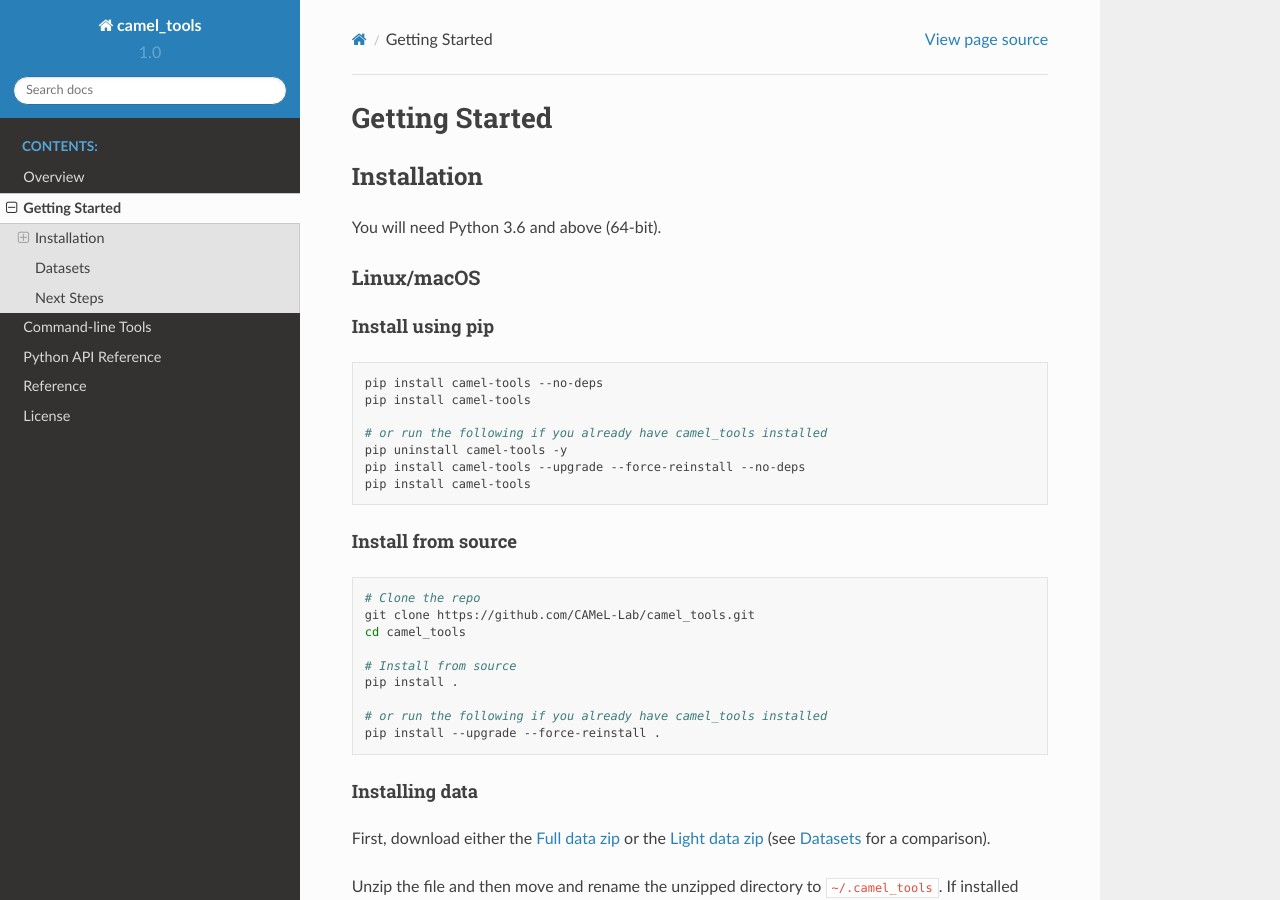
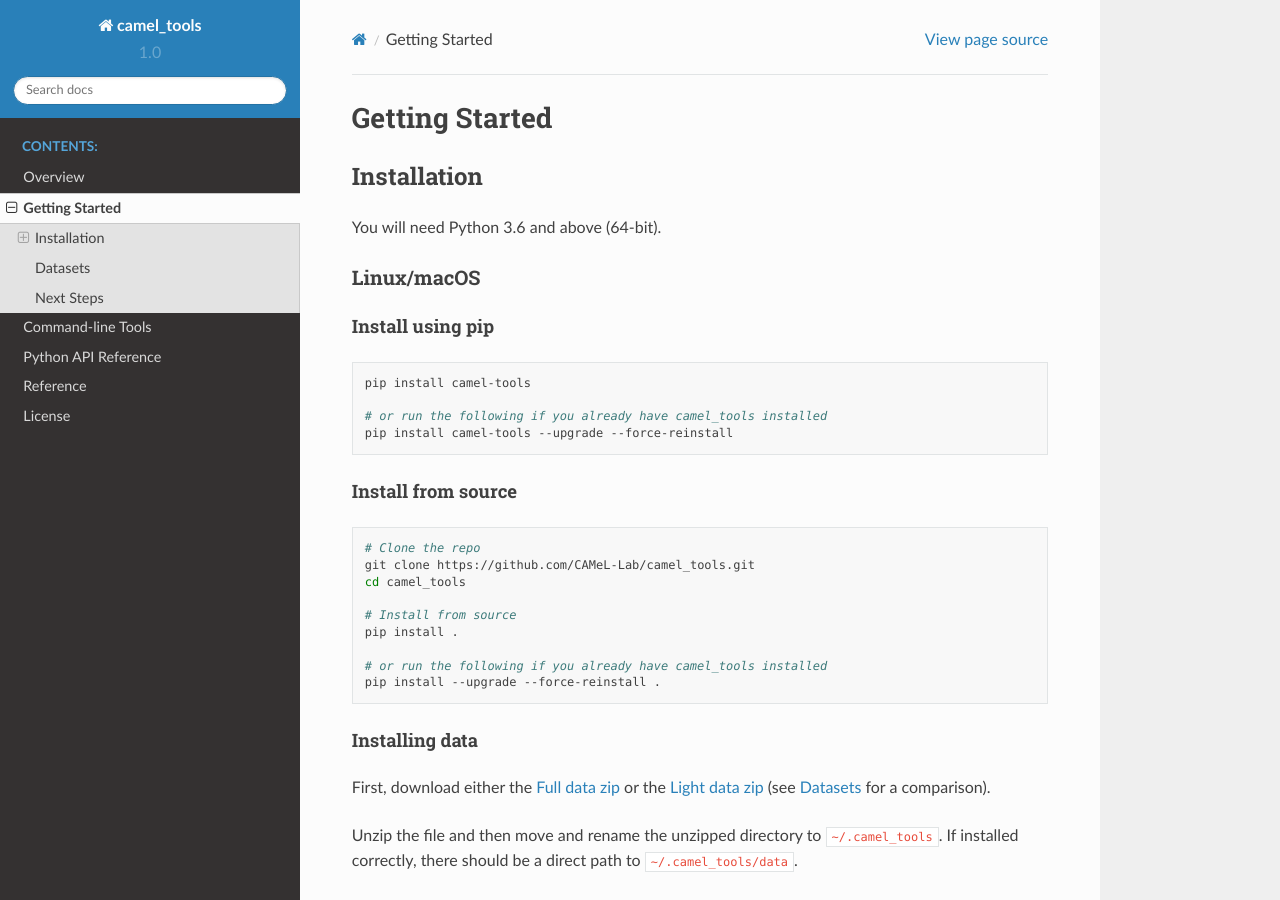
Before and after one commit to CAMeL-Lab/camel_tools, a Sphinx documentation site: the page built from docs/source/getting_started.rst, in a window 1280 px wide and 900 px high. Built offline with Sphinx 7.4.7 and the Read the Docs theme 2.0.0, drawn with Linux system fonts in a browser that asks for light colours.

Commit message:
Removed unnecessary installation steps.

```diff
--- a/README.rst
+++ b/README.rst
@@ -52,13 +52,11 @@ Install using pip
 
 .. code-block:: bash
 
-   pip install camel-tools --no-deps
    pip install camel-tools
 
    # or run the following if you already have camel_tools installed
-   pip uninstall camel-tools -y
-   pip install camel-tools --upgrade --force-reinstall --no-deps
-   pip install camel-tools
+   pip install camel-tools --upgrade --force-reinstall
+
 
 .. _linux-macos-install-source:
 
--- a/docs/source/getting_started.rst
+++ b/docs/source/getting_started.rst
@@ -16,13 +16,11 @@ Install using pip
 
 .. code-block:: bash
 
-   pip install camel-tools --no-deps
    pip install camel-tools
 
    # or run the following if you already have camel_tools installed
-   pip uninstall camel-tools -y
-   pip install camel-tools --upgrade --force-reinstall --no-deps
-   pip install camel-tools
+   pip install camel-tools --upgrade --force-reinstall
+
 
 .. _linux-macos-install-source:
 
```
